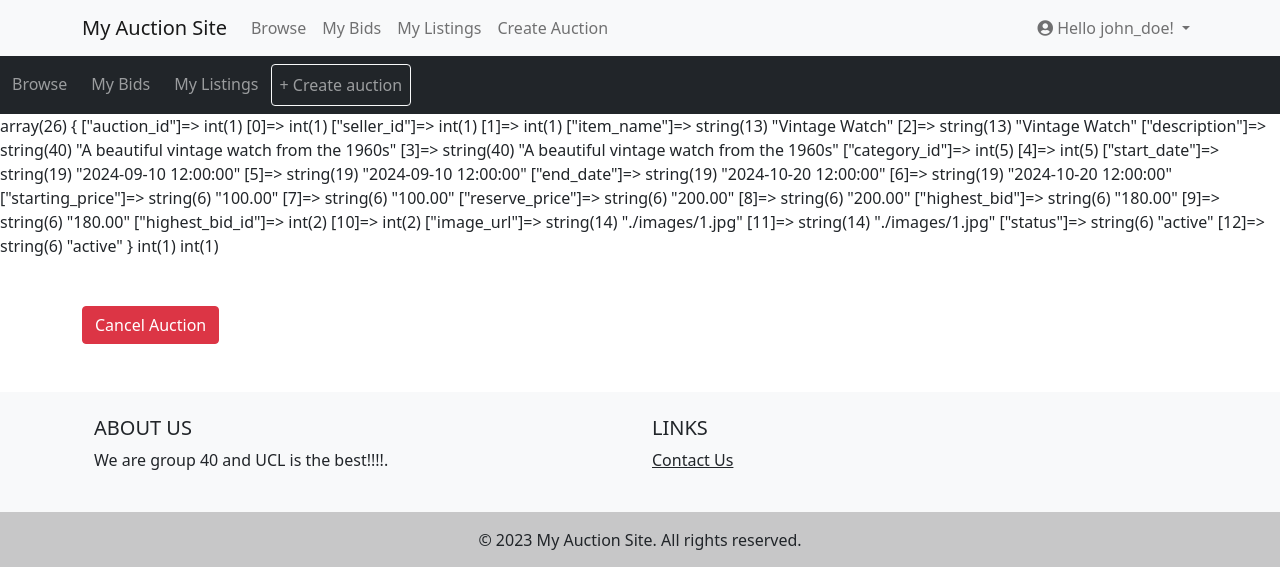
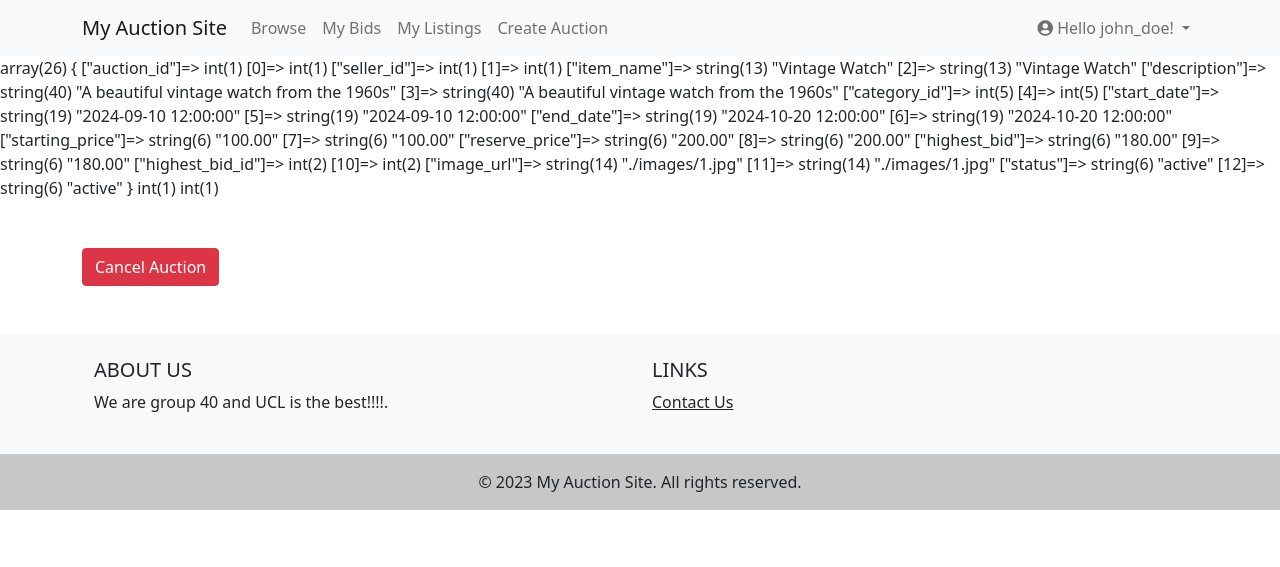
Before and after one commit to zbw790/UCL_auction_center, a PHP site: page /manage_acution.php?auction_id=1 in a window 1280 px wide. Shown: the top 567 px of the page. Run offline with PHP 8.4, Linux system fonts and the light colour scheme; a user stored in the database is signed in; data comes from the database, SQL or seed files in the repository.

Commit message:
update navigator bar

```diff
--- a/header.php
+++ b/header.php
@@ -74,28 +74,6 @@ if (!isset($_SESSION['logged_in'])) {
   </div>
 </nav>
 
-<nav class="navbar navbar-expand-lg navbar-dark bg-dark">
-  <ul class="navbar-nav align-middle">
-    <li class="nav-item mx-1">
-      <a class="nav-link" href="browse.php">Browse</a>
-    </li>
-    <?php
-    if (isset($_SESSION['logged_in']) && $_SESSION['logged_in'] == true) {
-      // 所有登录用户都可以看到这些选项
-      echo('
-      <li class="nav-item mx-1">
-        <a class="nav-link" href="mybids.php">My Bids</a>
-      </li>
-      <li class="nav-item mx-1">
-        <a class="nav-link" href="mylistings.php">My Listings</a>
-      </li>
-      <li class="nav-item ml-3">
-        <a class="nav-link btn border-light" href="create_auction.php">+ Create auction</a>
-      </li>');
-    }
-    ?>
-  </ul>
-</nav>
 
 <div class="modal fade" id="loginModal" tabindex="-1" aria-labelledby="loginModalLabel" aria-hidden="true">
   <div class="modal-dialog">
--- a/init_db.php
+++ b/init_db.php
@@ -3,7 +3,7 @@
 $host = 'localhost';
 $db = 'ucl_auction_center';
 $root_user = 'root';
-$root_pass = '';
+$root_pass = 'root';
 $auction_user = 'auction_user';
 $auction_pass = 'password';
 
```
